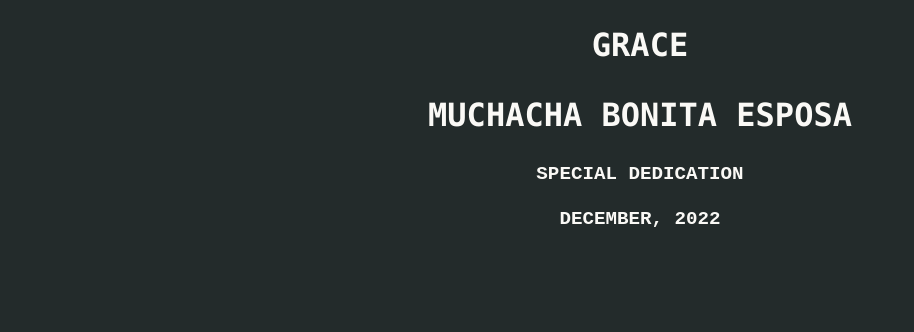
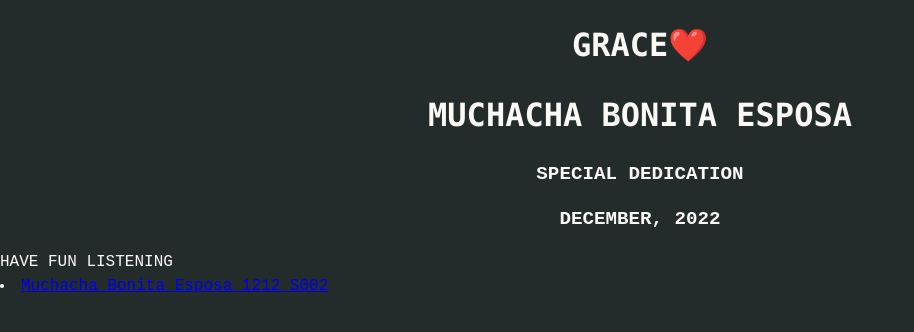
Before and after one commit to Josephmaina620/PlayMe, a plain HTML site: page index.html in a window 1280 px wide. Shown: the whole page, without its empty margins (0-914 px from the left). Drawn offline with Linux system fonts and the light colour scheme.

Commit message:
aki mapenzi wewe!

```diff
--- a/index.html
+++ b/index.html
@@ -9,15 +9,30 @@
         <meta http-equiv="X-UA-Compatible" content="IE=edge">
         <title>MUCHACHOS</title>
         <meta name="description" content="">
+        <meta name="google" content="notranslate">
         <meta name="viewport" content="width=device-width, initial-scale=1">
         <link rel="stylesheet" href="style.css">
     </head>
     <body>
-        <h1>GRACE</h1>
+        <h1>GRACE❤️</h1>
         <h1>MUCHACHA BONITA ESPOSA </h1>
         <h2>SPECIAL DEDICATION</h2>
         <h2>DECEMBER, 2022</h2>
-        </div>
+
+    <section class="section music">
+        <div class="section_title">HAVE FUN LISTENING</div>
+        <div class="section_content>
+            <ul>
+                <li>
+                   <a href="Music\Muchacha_Bonita_Esposa_1212_S002.mp3">Muchacha_Bonita_Esposa_1212_S002</div>
+                </li>
+            </ul>
+
+
+
+    </section>
+
+
 
         <script src="" async defer></script>
     </body>
```
Also changed, not shown: 2 other files.
